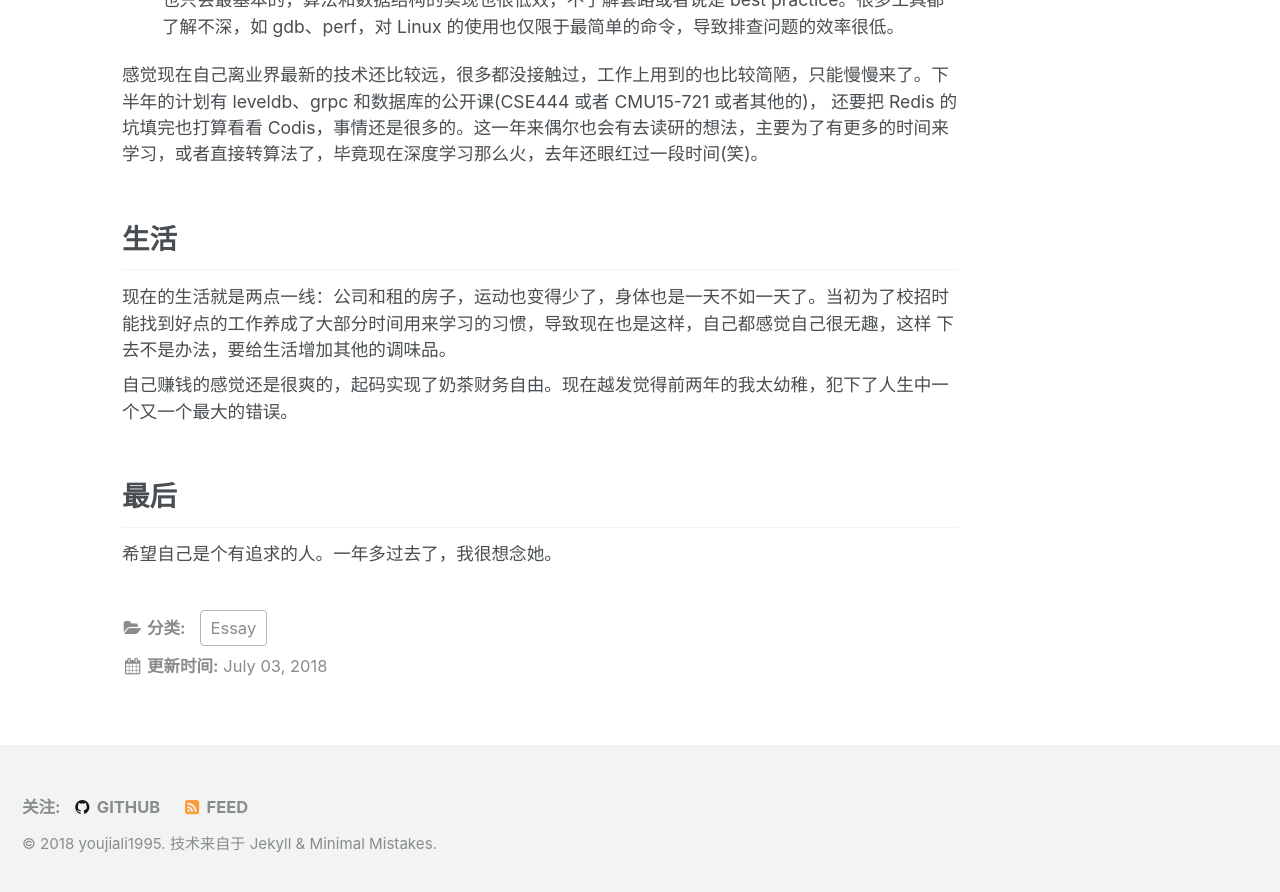
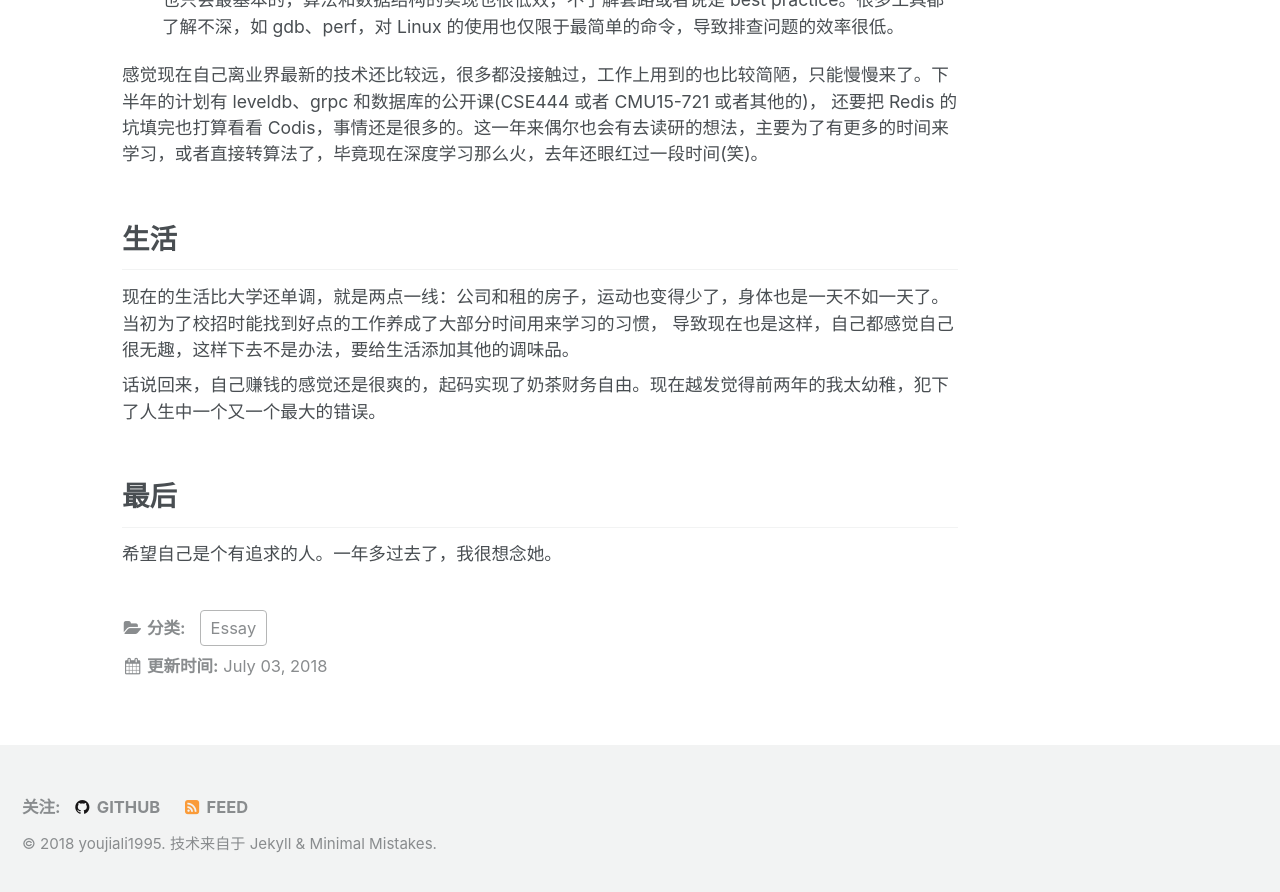
Before and after one commit to youjiali1995/youjiali1995.github.io, a Jekyll site: the page built from _posts/Essay/2018-07-03-first-anniversary.md, in a window 1280 px wide and 900 px high, scrolled down 1730 px. Shown: the top 892 px of the window. Built offline with Jekyll 4.4.1, drawn with Linux system fonts in a browser that asks for light colours.

Commit message:
Modify 2018-07-03-first-anniversary.md

```diff
--- a/_posts/Essay/2018-07-03-first-anniversary.md
+++ b/_posts/Essay/2018-07-03-first-anniversary.md
@@ -39,10 +39,10 @@ categories: Essay
 还要把 Redis 的坑填完也打算看看 Codis，事情还是很多的。这一年来偶尔也会有去读研的想法，主要为了有更多的时间来学习，或者直接转算法了，毕竟现在深度学习那么火，去年还眼红过一段时间(笑)。
 
 ## 生活
-现在的生活就是两点一线：公司和租的房子，运动也变得少了，身体也是一天不如一天了。当初为了校招时能找到好点的工作养成了大部分时间用来学习的习惯，导致现在也是这样，自己都感觉自己很无趣，这样
-下去不是办法，要给生活增加其他的调味品。
+现在的生活比大学还单调，就是两点一线：公司和租的房子，运动也变得少了，身体也是一天不如一天了。当初为了校招时能找到好点的工作养成了大部分时间用来学习的习惯，
+导致现在也是这样，自己都感觉自己很无趣，这样下去不是办法，要给生活添加其他的调味品。
 
-自己赚钱的感觉还是很爽的，起码实现了奶茶财务自由。现在越发觉得前两年的我太幼稚，犯下了人生中一个又一个最大的错误。
+话说回来，自己赚钱的感觉还是很爽的，起码实现了奶茶财务自由。现在越发觉得前两年的我太幼稚，犯下了人生中一个又一个最大的错误。
 
 ## 最后
 希望自己是个有追求的人。一年多过去了，我很想念她。
```
